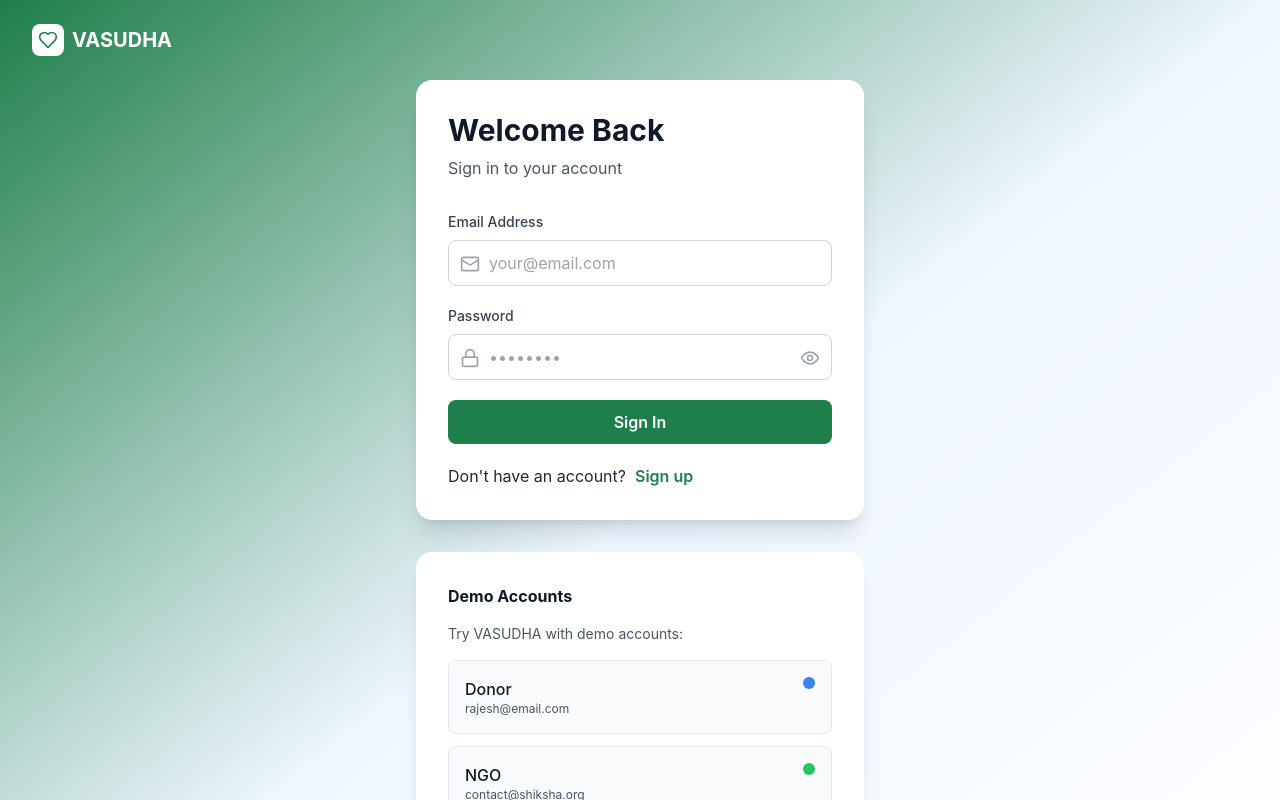
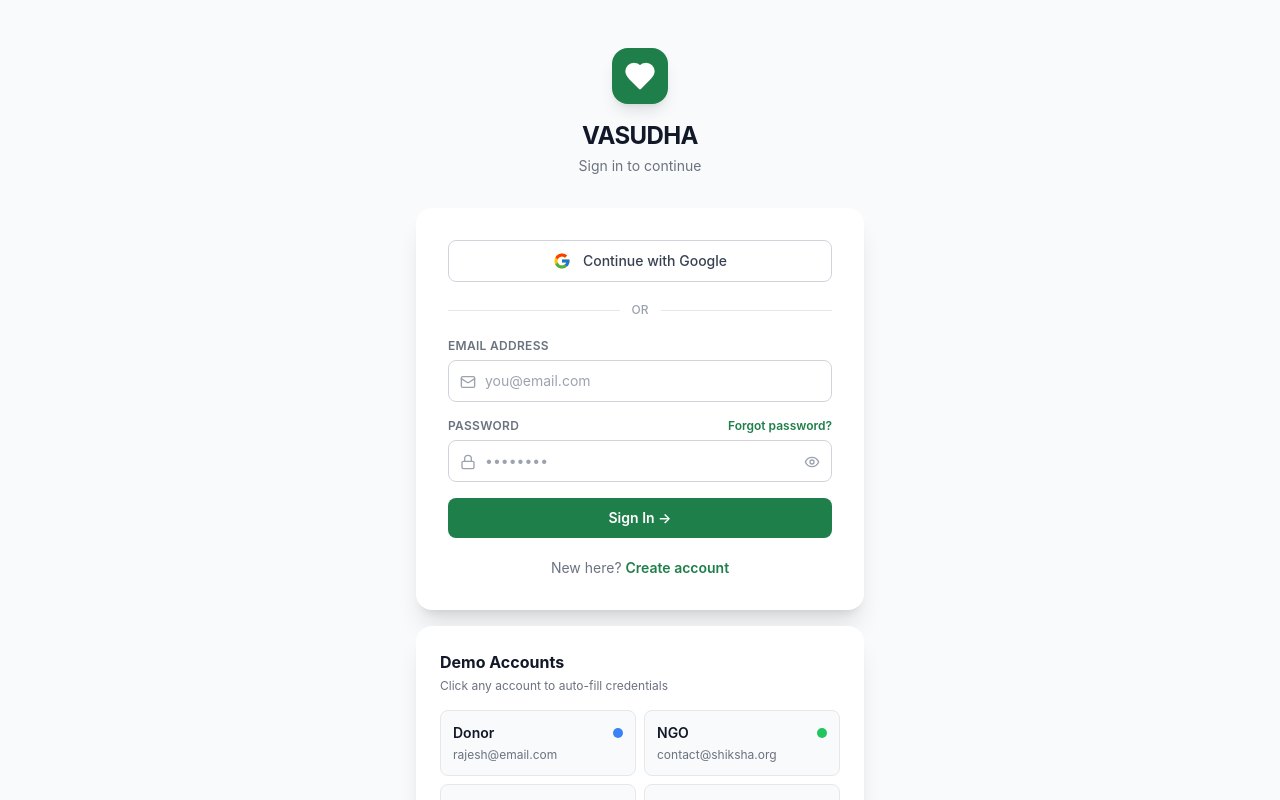
Before and after one commit to ManojKumarRabidas/vasudha, a React (Vite) app in the folder frontend/: page /auth/login in a window 1280 px wide. Shown: the top 800 px of the page. Built offline with nearby package versions, Linux system fonts and the light colour scheme.

Commit message:
donor google sec

```diff
--- a/frontend/src/pages/auth/Login.jsx
+++ b/frontend/src/pages/auth/Login.jsx
@@ -1,40 +1,118 @@
 import { useState } from 'react'
 import { useNavigate } from 'react-router-dom'
 import { useAuth } from '../../context/AuthContext'
-import { Heart, Mail, Lock, Eye, EyeOff, Loader } from 'lucide-react'
+import { Heart, Mail, Lock, Eye, EyeOff, Loader, X, ArrowLeft } from 'lucide-react'
 
+// ─── Forgot Password Modal ────────────────────────────────────────────────────
+function ForgotPasswordModal({ onClose }) {
+  const [email, setEmail] = useState('')
+  const [sent, setSent] = useState(false)
+  const [loading, setLoading] = useState(false)
+
+  const handleSubmit = (e) => {
+    e.preventDefault()
+    if (!email) return
+    setLoading(true)
+    setTimeout(() => {
+      setLoading(false)
+      setSent(true)
+    }, 1500)
+  }
+
+  return (
+    <div className="fixed inset-0 z-50 flex items-center justify-center p-4">
+      <div className="absolute inset-0 bg-black/50 backdrop-blur-sm" onClick={onClose} />
+      <div className="relative bg-white rounded-2xl shadow-2xl w-full max-w-sm p-8">
+        <button onClick={onClose}
+          className="absolute top-4 right-4 p-1.5 rounded-full hover:bg-gray-100 text-gray-400 transition">
+          <X className="w-4 h-4" />
+        </button>
+
+        {!sent ? (
+          <>
+            <div className="w-12 h-12 bg-primary/10 rounded-full flex items-center justify-center mx-auto mb-4">
+              <Mail className="w-6 h-6 text-primary" />
+            </div>
+            <h3 className="text-xl font-bold text-gray-900 text-center mb-1">Forgot Password?</h3>
+            <p className="text-gray-500 text-sm text-center mb-6">
+              Enter your email and we'll send you a reset link.
+            </p>
+            <form onSubmit={handleSubmit} className="space-y-4">
+              <div className="relative">
+                <Mail className="absolute left-3 top-3.5 w-5 h-5 text-gray-400" />
+                <input
+                  type="email"
+                  value={email}
+                  onChange={e => setEmail(e.target.value)}
+                  placeholder="your@email.com"
+                  className="w-full pl-10 pr-4 py-2.5 border border-gray-300 rounded-lg focus:outline-none focus:border-primary focus:ring-1 focus:ring-primary text-sm"
+                />
+              </div>
+              <button
+                type="submit"
+                disabled={loading}
+                className="w-full py-2.5 bg-primary text-white rounded-lg font-semibold hover:bg-primary-dark transition disabled:opacity-70 flex items-center justify-center gap-2 text-sm"
+              >
+                {loading && <Loader className="w-4 h-4 animate-spin" />}
+                Send Reset Link
+              </button>
+            </form>
+            <button onClick={onClose}
+              className="mt-4 w-full flex items-center justify-center gap-1.5 text-sm text-gray-500 hover:text-gray-700 transition">
+              <ArrowLeft className="w-3.5 h-3.5" /> Back to sign in
+            </button>
+          </>
+        ) : (
+          <>
+            <div className="w-12 h-12 bg-green-100 rounded-full flex items-center justify-center mx-auto mb-4">
+              <Mail className="w-6 h-6 text-green-600" />
+            </div>
+            <h3 className="text-xl font-bold text-gray-900 text-center mb-1">Check your email</h3>
+            <p className="text-gray-500 text-sm text-center mb-6">
+              We sent a password reset link to<br />
+              <span className="font-semibold text-gray-700">{email}</span>
+            </p>
+            <button onClick={onClose}
+              className="w-full py-2.5 bg-primary text-white rounded-lg font-semibold hover:bg-primary-dark transition text-sm">
+              Back to Sign In
+            </button>
+          </>
+        )}
+      </div>
+    </div>
+  )
+}
+
+// ─── Main Login Page ──────────────────────────────────────────────────────────
 export default function Login() {
   const navigate = useNavigate()
   const { login, loading } = useAuth()
-  const [email, setEmail] = useState('')
-  const [password, setPassword] = useState('')
-  const [showPassword, setShowPassword] = useState(false)
-  const [error, setError] = useState('')
+
+  const [email,          setEmail]          = useState('')
+  const [password,       setPassword]       = useState('')
+  const [showPassword,   setShowPassword]   = useState(false)
+  const [error,          setError]          = useState('')
+  const [showForgot,     setShowForgot]     = useState(false)
 
   const demoAccounts = [
-    { email: 'rajesh@email.com', password: 'password123', role: 'Donor', color: 'bg-blue-500' },
-    { email: 'contact@shiksha.org', password: 'password123', role: 'NGO', color: 'bg-green-500' },
-    { email: 'amit@email.com', password: 'password123', role: 'Volunteer', color: 'bg-purple-500' },
-    { email: 'admin@vasudha.org', password: 'password123', role: 'Admin', color: 'bg-red-500' }
+    { email: 'rajesh@email.com',      password: 'password123', role: 'Donor',     color: 'bg-blue-500'   },
+    { email: 'contact@shiksha.org',   password: 'password123', role: 'NGO',       color: 'bg-green-500'  },
+    { email: 'amit@email.com',        password: 'password123', role: 'Volunteer', color: 'bg-purple-500' },
+    { email: 'admin@vasudha.org',     password: 'password123', role: 'Admin',     color: 'bg-red-500'    },
   ]
 
   const handleLogin = (e) => {
     e.preventDefault()
     setError('')
-
     if (!email || !password) {
       setError('Please fill in all fields')
       return
     }
-
     login(email, password)
-
-    // Determine role and navigate
-    const role = email.includes('donor') ? 'donor' :
-      email.includes('shiksha') ? 'ngo' :
-        email.includes('amit') ? 'volunteer' :
-          email.includes('admin') ? 'admin' : 'donor'
-
+    const role =
+      email.includes('shiksha') ? 'ngo'       :
+      email.includes('amit')    ? 'volunteer' :
+      email.includes('admin')   ? 'admin'     : 'donor'
     setTimeout(() => navigate(`/${role}/dashboard`), 1000)
   }
 
@@ -43,88 +121,151 @@ export default function Login() {
     setPassword(account.password)
   }
 
+  const handleGoogleLogin = () => {
+    // Wire up your Google OAuth here
+    setError('Google login coming soon!')
+  }
+
   return (
-    <div className="min-h-screen bg-gradient-to-br from-primary via-blue-50 to-white flex flex-col">
-      {/* Header */}
-      <header className="py-6 px-4 sm:px-6 lg:px-8">
-        <div className="max-w-7xl mx-auto flex items-center gap-2">
-          <div className="w-8 h-8 bg-white rounded-lg flex items-center justify-center">
-            <Heart className="w-5 h-5 text-primary" />
+    <div className="min-h-screen bg-gray-50 flex flex-col items-center justify-center px-4 py-12">
+
+      {/* Logo */}
+      <div className="flex flex-col items-center mb-8">
+        <div className="w-14 h-14 bg-primary rounded-2xl flex items-center justify-center mb-4 shadow-lg">
+          <Heart className="w-8 h-8 text-white fill-white" />
         </div>
-          <h1 className="text-xl font-bold text-white">VASUDHA</h1>
+        <h1 className="text-2xl font-bold text-gray-900 tracking-tight">VASUDHA</h1>
+        <p className="text-gray-500 text-sm mt-1">Sign in to continue</p>
       </div>
-      </header>
 
-      {/* Main Content */}
-      <div className="flex-1 flex items-center justify-center px-4">
-        <div className="w-full max-w-md">
-          {/* Login Card */}
-          <div className="bg-white rounded-2xl shadow-xl p-8 mb-8">
-            <h2 className="text-3xl font-bold text-gray-900 mb-2">Welcome Back</h2>
-            <p className="text-gray-600 mb-8">Sign in to your account</p>
+      {/* Card */}
+      <div className="bg-white rounded-2xl shadow-xl w-full max-w-md p-8">
 
+        {/* Error */}
         {error && (
-              <div className="p-4 bg-red-50 border border-red-200 rounded-lg mb-6">
+          <div className="p-3 bg-red-50 border border-red-200 rounded-lg mb-5">
             <p className="text-red-700 text-sm">{error}</p>
           </div>
         )}
 
-            <form onSubmit={handleLogin} className="space-y-5">
-              {/* Email Input */}
+        {/* Google Button */}
+        <button
+          onClick={handleGoogleLogin}
+          className="w-full flex items-center justify-center gap-3 py-2.5 border border-gray-300 rounded-lg hover:bg-gray-50 transition font-medium text-gray-700 text-sm mb-5"
+        >
+          {/* Google SVG icon */}
+          <svg width="18" height="18" viewBox="0 0 48 48">
+            <path fill="#FFC107" d="M43.611 20.083H42V20H24v8h11.303c-1.649 4.657-6.08 8-11.303 8-6.627 0-12-5.373-12-12s5.373-12 12-12c3.059 0 5.842 1.154 7.961 3.039l5.657-5.657C34.046 6.053 29.268 4 24 4 12.955 4 4 12.955 4 24s8.955 20 20 20 20-8.955 20-20c0-1.341-.138-2.65-.389-3.917z"/>
+            <path fill="#FF3D00" d="M6.306 14.691l6.571 4.819C14.655 15.108 18.961 12 24 12c3.059 0 5.842 1.154 7.961 3.039l5.657-5.657C34.046 6.053 29.268 4 24 4 16.318 4 9.656 8.337 6.306 14.691z"/>
+            <path fill="#4CAF50" d="M24 44c5.166 0 9.86-1.977 13.409-5.192l-6.19-5.238A11.91 11.91 0 0 1 24 36c-5.202 0-9.619-3.317-11.283-7.946l-6.522 5.025C9.505 39.556 16.227 44 24 44z"/>
+            <path fill="#1976D2" d="M43.611 20.083H42V20H24v8h11.303a12.04 12.04 0 0 1-4.087 5.571l.003-.002 6.19 5.238C36.971 39.205 44 34 44 24c0-1.341-.138-2.65-.389-3.917z"/>
+          </svg>
+          Continue with Google
+        </button>
+
+        {/* Divider */}
+        <div className="flex items-center gap-3 mb-5">
+          <div className="flex-1 h-px bg-gray-200" />
+          <span className="text-xs text-gray-400 font-medium">OR</span>
+          <div className="flex-1 h-px bg-gray-200" />
+        </div>
+
+        {/* Form */}
+        <form onSubmit={handleLogin} className="space-y-4">
+
+          {/* Email */}
           <div>
-                <label className="block text-sm font-medium text-gray-700 mb-2">Email Address</label>
+            <label className="block text-xs font-semibold text-gray-500 uppercase tracking-wide mb-1.5">
+              Email Address
+            </label>
             <div className="relative">
-                  <Mail className="absolute left-3 top-3.5 w-5 h-5 text-gray-400" />
-                  <input type="email" value={email} onChange={(e) => setEmail(e.target.value)} placeholder="your@email.com"
-                    className="w-full pl-10 pr-4 py-2.5 border border-gray-300 rounded-lg focus:outline-none focus:border-primary focus:ring-1 focus:ring-primary"
+              <Mail className="absolute left-3 top-3.5 w-4 h-4 text-gray-400" />
+              <input
+                type="email"
+                value={email}
+                onChange={e => setEmail(e.target.value)}
+                placeholder="you@email.com"
+                className="w-full pl-9 pr-4 py-2.5 border border-gray-300 rounded-lg text-sm focus:outline-none focus:border-primary focus:ring-1 focus:ring-primary transition"
               />
             </div>
           </div>
 
-              {/* Password Input */}
+          {/* Password */}
           <div>
-                <label className="block text-sm font-medium text-gray-700 mb-2">Password</label>
+            <div className="flex items-center justify-between mb-1.5">
+              <label className="block text-xs font-semibold text-gray-500 uppercase tracking-wide">
+                Password
+              </label>
+              <button
+                type="button"
+                onClick={() => setShowForgot(true)}
+                className="text-xs text-primary font-semibold hover:text-primary-dark transition"
+              >
+                Forgot password?
+              </button>
+            </div>
             <div className="relative">
-                  <Lock className="absolute left-3 top-3.5 w-5 h-5 text-gray-400" />
-                  <input type={showPassword ? 'text' : 'password'} value={password} onChange={(e) => setPassword(e.target.value)} placeholder="••••••••"
-                    className="w-full pl-10 pr-10 py-2.5 border border-gray-300 rounded-lg focus:outline-none focus:border-primary focus:ring-1 focus:ring-primary"
+              <Lock className="absolute left-3 top-3.5 w-4 h-4 text-gray-400" />
+              <input
+                type={showPassword ? 'text' : 'password'}
+                value={password}
+                onChange={e => setPassword(e.target.value)}
+                placeholder="••••••••"
+                className="w-full pl-9 pr-10 py-2.5 border border-gray-300 rounded-lg text-sm focus:outline-none focus:border-primary focus:ring-1 focus:ring-primary transition"
               />
-                  <button type="button" onClick={() => setShowPassword(!showPassword)} className="absolute right-3 top-3.5 text-gray-400 hover:text-gray-600">
-                    {showPassword ? <EyeOff className="w-5 h-5" /> : <Eye className="w-5 h-5" />}
+              <button
+                type="button"
+                onClick={() => setShowPassword(!showPassword)}
+                className="absolute right-3 top-3.5 text-gray-400 hover:text-gray-600"
+              >
+                {showPassword ? <EyeOff className="w-4 h-4" /> : <Eye className="w-4 h-4" />}
               </button>
             </div>
           </div>
 
-              {/* Login Button */}
-              <button type="submit" disabled={loading} className="w-full py-2.5 bg-primary text-white rounded-lg font-semibold hover:bg-primary-dark transition disabled:opacity-70 flex items-center justify-center gap-2">
-                {loading && <Loader className="w-4 h-4 animate-spin" />} Sign In
+          {/* Sign In Button */}
+          <button
+            type="submit"
+            disabled={loading}
+            className="w-full py-2.5 bg-primary text-white rounded-lg font-semibold hover:bg-primary-dark transition disabled:opacity-70 flex items-center justify-center gap-2 text-sm mt-2"
+          >
+            {loading && <Loader className="w-4 h-4 animate-spin" />}
+            Sign In →
           </button>
-              <span className='my-2 mx-auto flex items-center'>Don't have an account? &nbsp;<a href="/auth/register" className="text-primary font-semibold hover:text-primary-dark transition"> Sign up</a></span>
         </form>
+
+        {/* Sign up link */}
+        <p className="text-center text-sm text-gray-500 mt-5">
+          New here?{' '}
+          <a href="/auth/register" className="text-primary font-semibold hover:text-primary-dark transition">
+            Create account
+          </a>
+        </p>
       </div>
 
       {/* Demo Accounts */}
-          <div className="bg-white rounded-2xl shadow-xl p-8">
-            <h3 className="font-bold text-gray-900 mb-4">Demo Accounts</h3>
-            <p className="text-gray-600 text-sm mb-4">Try VASUDHA with demo accounts:</p>
-            <div className="space-y-3">
+      <div className="bg-white rounded-2xl shadow-xl w-full max-w-md p-6 mt-4">
+        <h3 className="font-bold text-gray-900 mb-1">Demo Accounts</h3>
+        <p className="text-gray-500 text-xs mb-4">Click any account to auto-fill credentials</p>
+        <div className="grid grid-cols-2 gap-2">
           {demoAccounts.map((account, i) => (
-                <button key={i} onClick={() => handleDemoLogin(account)}
-                  className="w-full p-4 bg-gray-50 hover:bg-gray-100 rounded-lg text-left transition border border-gray-200"
+            <button
+              key={i}
+              onClick={() => handleDemoLogin(account)}
+              className="p-3 bg-gray-50 hover:bg-gray-100 rounded-lg text-left transition border border-gray-200"
             >
-                  <div className="flex items-start justify-between">
-                    <div>
-                      <p className="font-medium text-gray-900">{account.role}</p>
-                      <p className="text-xs text-gray-600">{account.email}</p>
+              <div className="flex items-center justify-between mb-1">
+                <p className="font-semibold text-gray-900 text-sm">{account.role}</p>
+                <div className={`w-2.5 h-2.5 rounded-full ${account.color}`} />
               </div>
-                    <div className={`w-3 h-3 rounded-full ${account.color}`} />
-                  </div>
+              <p className="text-xs text-gray-500 truncate">{account.email}</p>
             </button>
           ))}
         </div>
       </div>
-        </div>
-      </div>
+
+      {/* Forgot Password Modal */}
+      {showForgot && <ForgotPasswordModal onClose={() => setShowForgot(false)} />}
     </div>
   )
 }
--- a/frontend/src/pages/donor/Dashboard.jsx
+++ b/frontend/src/pages/donor/Dashboard.jsx
@@ -1958,7 +1958,7 @@ function ModalReceipt({ form, donor, onClose }) {
 
 // ─── ROOT APP ─────────────────────────────────────────────────────────────────
 export default function DonorApp() {
-    const [screen, setScreen] = useState('login') // login | forgot | dashboard
+    const [screen, setScreen] = useState('dashboard') // login | forgot | dashboard
 
     useEffect(() => {
         // Inject styles
```
Lines whose indentation alone changed are shown as unchanged.
